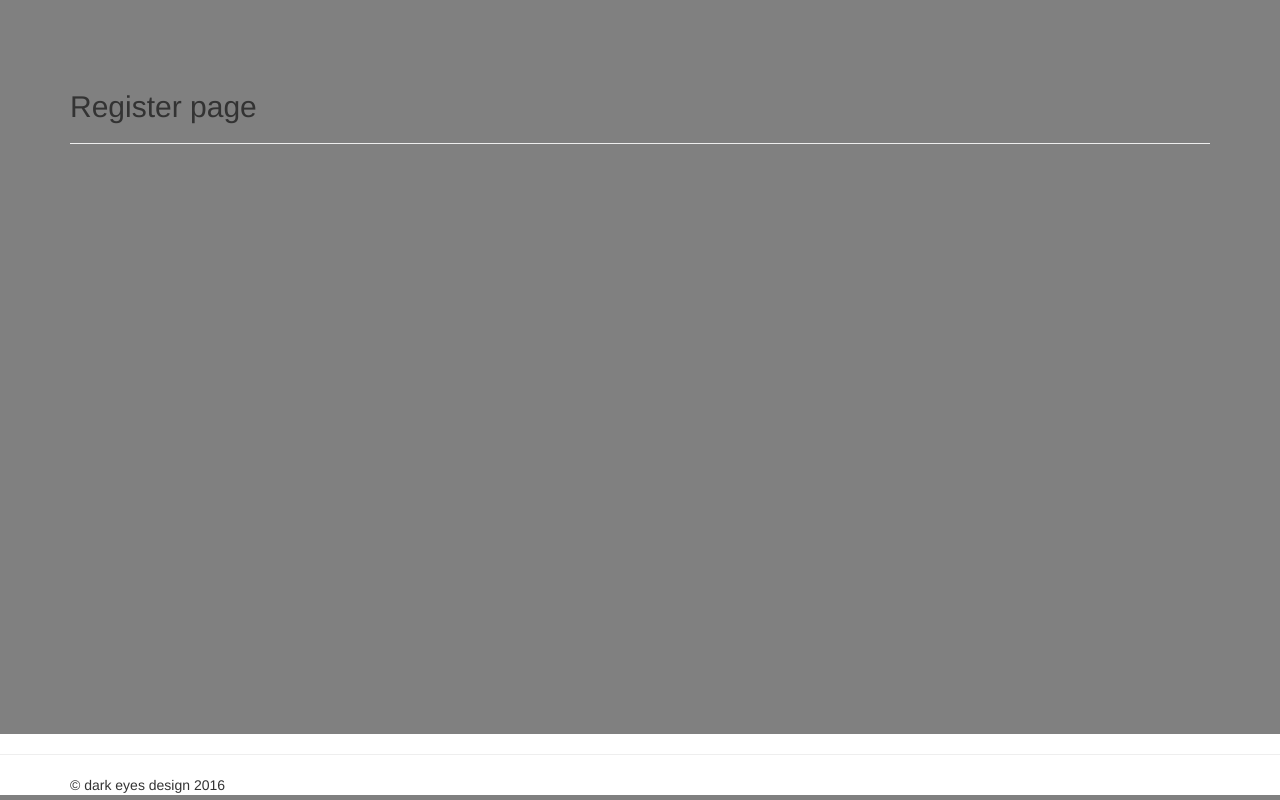
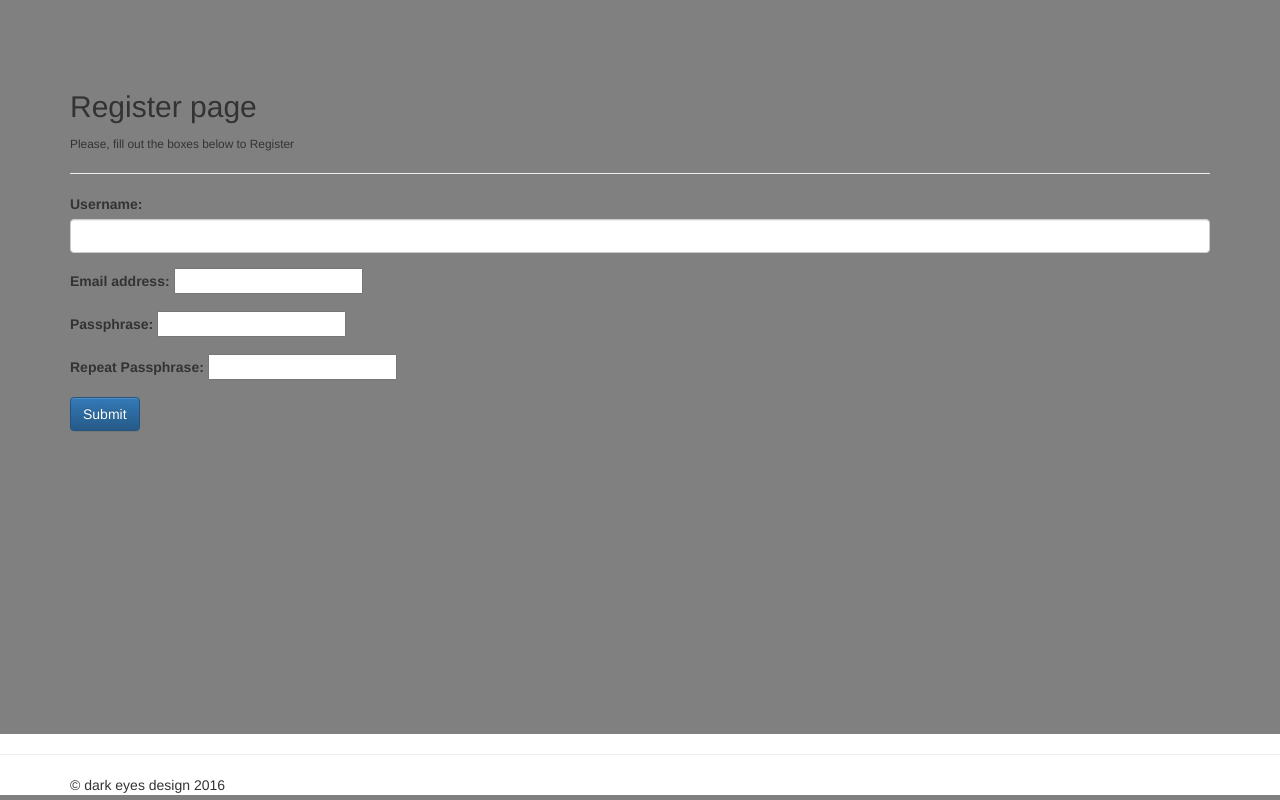
Before and after one commit to billbunkum/barkin-web-app, a Django app: template accounts/templates/accounts/register.html in a window 1280 px wide. Run offline with Django 3.2, Linux system fonts and the light colour scheme; the template is opened without the code that fills it: values that come from a table or form of the project are taken from there, others are empty; some libraries are stand-ins or nearby versions.

Commit message:
work on register.html to submit properly

```diff
--- a/accounts/templates/accounts/register.html
+++ b/accounts/templates/accounts/register.html
@@ -2,5 +2,17 @@
 
 {% block content %}
 <h2>Register page</h2>
+<small>Please, fill out the boxes below to Register</small>
 <hr>
+<form action="{% url 'accounts:register' %}" method="POST">
+{% csrf_token %}
+
+{% for field in form %}
+    {% include "core/_form_input.html" %}
+{% endfor %}
+
+<input type="hidden" name="next" value="{{next}}" />
+<button type="submit" class="btn btn-primary">Submit</button>
+</form>
+
 {% endblock %}
--- a/accounts/templates/registration/login.html
+++ b/accounts/templates/registration/login.html
@@ -6,7 +6,7 @@
 
     {% if form.errors %}
         <div class="alert alert-warning">
-            Username and Passphrase don't match. Try again.
+            Username or Passphrase weren't found. Try again.
         </div>
     {% else %}
         <p>Fill out the form below to log in.</p>
```
Also changed, not shown: db.sqlite3.
